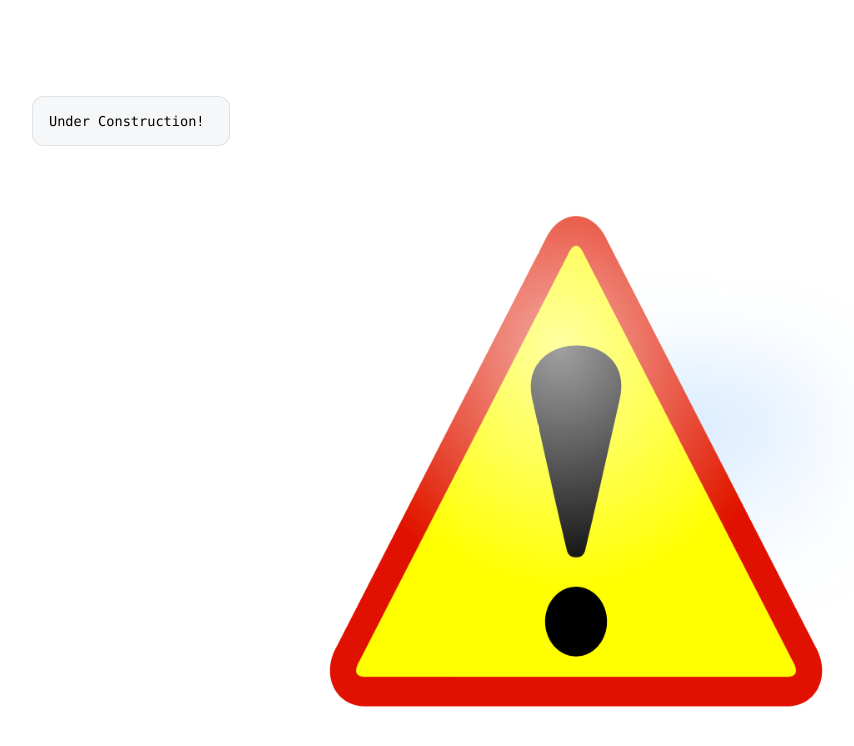
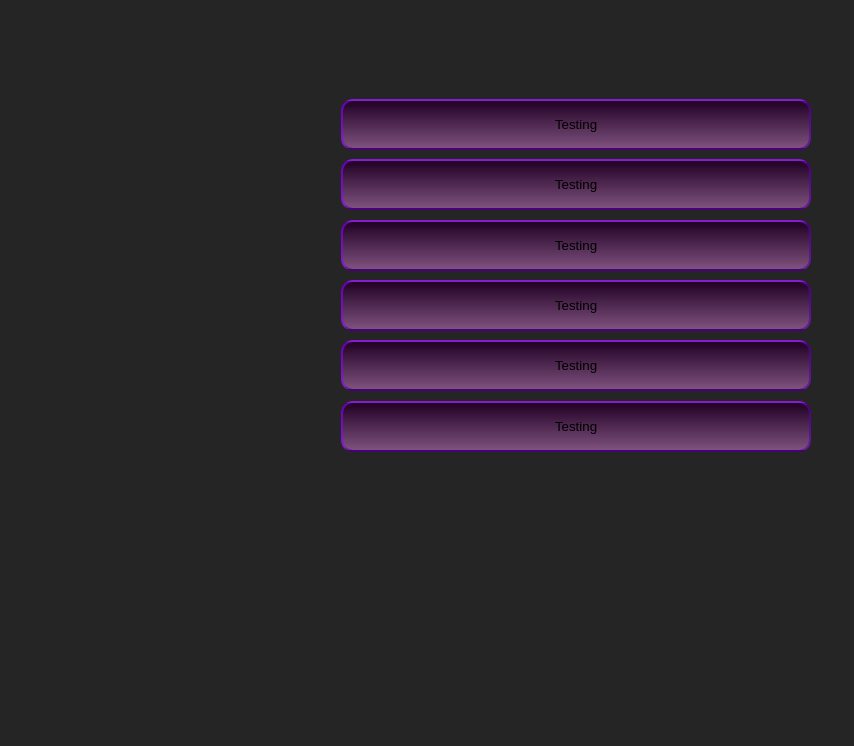
Before and after one commit to ZekkVRC/vrc.zekk.dev, a Next.js app: page / in a window 1280 px wide. Shown: the top 746 px of the page, without its empty margins (64-918 px from the left). Built offline with nearby package versions, Linux system fonts and the light colour scheme.

Commit message:
The start of my website links section

```diff
--- a/pages/index.tsx
+++ b/pages/index.tsx
@@ -8,31 +8,33 @@ const inter = Inter({ subsets: ['latin'] })
 export default function Home() {
   return (
     <>
-      <Head>
-        <title>Under Construction!</title>
-        <meta name="description" content="Generated by create next app" />
-        <meta name="viewport" content="width=device-width, initial-scale=1" />
-        <link rel="icon" href="/favicon.ico" />
-      </Head>
-      <main className={styles.main}>
-        <div className={styles.description}>
-          <p>
-            Under Construction!&nbsp;
-            <code className={styles.code}></code>
-          </p>
-        </div>
+    <main className={styles.center}>
+      <div className={styles.centertest}>
+        <a href="https://github.com">
+        <button className={styles.buttons}>Testing</button>
+        </a>
 
-        <div className={styles.center}>
-          <Image
-            className={styles.logo}
-            src="/warning.png"
-            alt="warning sign"
-            width={500}
-            height={500}
-            priority
-          />
-        </div>
-      </main>
+        <a href="https://github.com">
+        <button className={styles.buttons}>Testing</button>
+        </a>
+
+        <a href="https://github.com">
+        <button className={styles.buttons}>Testing</button>
+        </a>
+
+        <a href="https://github.com">
+        <button className={styles.buttons}>Testing</button>
+        </a>
+
+        <a href="https://github.com">
+        <button className={styles.buttons}>Testing</button>
+        </a>
+
+        <a href="https://github.com">
+        <button className={styles.buttons}>Testing</button>
+        </a>
+      </div>
+    </main>
     </>
   )
 }
--- a/styles/Home.module.css
+++ b/styles/Home.module.css
@@ -1,76 +1,7 @@
 .main {
   display: flex;
-  flex-direction: column;
-  justify-content: space-between;
-  align-items: center;
-  padding: 6rem;
-  min-height: 100vh;
 }
 
-.description {
-  display: inherit;
-  justify-content: inherit;
-  align-items: inherit;
-  font-size: 0.85rem;
-  max-width: var(--max-width);
-  width: 100%;
-  z-index: 2;
-  font-family: var(--font-mono);
-}
-
-.description a {
-  display: flex;
-  justify-content: center;
-  align-items: center;
-  gap: 0.5rem;
-}
-
-.description p {
-  position: relative;
-  margin: 0;
-  padding: 1rem;
-  background-color: rgba(var(--callout-rgb), 0.5);
-  border: 1px solid rgba(var(--callout-border-rgb), 0.3);
-  border-radius: var(--border-radius);
-}
-
-.code {
-  font-weight: 700;
-  font-family: var(--font-mono);
-}
-
-.grid {
-  display: grid;
-  grid-template-columns: repeat(4, minmax(25%, auto));
-  width: var(--max-width);
-  max-width: 100%;
-}
-
-.card {
-  padding: 1rem 1.2rem;
-  border-radius: var(--border-radius);
-  background: rgba(var(--card-rgb), 0);
-  border: 1px solid rgba(var(--card-border-rgb), 0);
-  transition: background 200ms, border 200ms;
-}
-
-.card span {
-  display: inline-block;
-  transition: transform 200ms;
-}
-
-.card h2 {
-  font-weight: 600;
-  margin-bottom: 0.7rem;
-}
-
-.card p {
-  margin: 0;
-  opacity: 0.6;
-  font-size: 0.9rem;
-  line-height: 1.5;
-  max-width: 30ch;
-}
 
 .center {
   display: flex;
@@ -80,199 +11,43 @@
   padding: 4rem 0;
 }
 
-.center::before {
-  /* background: var(--secondary-glow); */
-  border-radius: 50%;
-  width: 480px;
-  height: 360px;
-  margin-left: -400px;
-}
 
-.center::after {
-  background: var(--primary-glow);
-  width: 240px;
-  height: 180px;
-  z-index: -1;
-}
-
-.center::before,
-.center::after {
-  content: '';
-  left: 50%;
-  position: absolute;
-  filter: blur(45px);
-  transform: translateZ(0);
-}
-
-.logo,
-.thirteen {
-  position: relative;
-}
-
-.thirteen {
-  display: flex;
+.centertest {
+  /* background-image: linear-gradient(to top left, #310158a4, #000000); */
+  background-color: inherit;
   justify-content: center;
   align-items: center;
-  width: 75px;
-  height: 75px;
-  padding: 25px 10px;
-  margin-left: 16px;
+  width: calc(400px, --size-divisor);
+  padding: 2%;
   transform: translateZ(0);
   border-radius: var(--border-radius);
   overflow: hidden;
-  box-shadow: 0px 2px 8px -1px #0000001a;
+  /* box-shadow: 0px 0px 9px #a200ffa4; */
 }
 
-.thirteen::before,
-.thirteen::after {
-  content: '';
-  position: absolute;
-  z-index: -1;
+.buttons {
+  border-radius: var(--border-radius);
+  border-color: #8c00ffa4;
+  background-image: linear-gradient(to top, #440244a9, #210024);
+  align-content: center;
+  justify-content: center;
+  position: center;
+  text-emphasis-color: white;
+  height: 10%;
+  width: 100%;
+  margin-top: 2%;
+  padding: 1rem;
 }
 
-/* Conic Gradient Animation */
-.thirteen::before {
-  animation: 6s rotate linear infinite;
-  width: 200%;
-  height: 200%;
-  background: var(--tile-border);
-}
-
-/* Inner Square */
-.thirteen::after {
-  inset: 0;
-  padding: 1px;
-  border-radius: var(--border-radius);
-  background: linear-gradient(
-    to bottom right,
-    rgba(var(--tile-start-rgb), 1),
-    rgba(var(--tile-end-rgb), 1)
-  );
-  background-clip: content-box;
-}
 
 /* Enable hover only on non-touch devices */
 @media (hover: hover) and (pointer: fine) {
-  .card:hover {
+  .buttons:hover {
     background: rgba(var(--card-rgb), 0.1);
-    border: 1px solid rgba(var(--card-border-rgb), 0.15);
+    /* border: 1px solid rgba(var(--card-border-rgb), 0.15); */
   }
 
-  .card:hover span {
+  .buttons:hover span {
     transform: translateX(4px);
   }
 }
-
-@media (prefers-reduced-motion) {
-  .thirteen::before {
-    animation: none;
-  }
-
-  .card:hover span {
-    transform: none;
-  }
-}
-
-/* Mobile */
-@media (max-width: 700px) {
-  .content {
-    padding: 4rem;
-  }
-
-  .grid {
-    grid-template-columns: 1fr;
-    margin-bottom: 120px;
-    max-width: 320px;
-    text-align: center;
-  }
-
-  .card {
-    padding: 1rem 2.5rem;
-  }
-
-  .card h2 {
-    margin-bottom: 0.5rem;
-  }
-
-  .center {
-    padding: 8rem 0 6rem;
-  }
-
-  .center::before {
-    transform: none;
-    height: 300px;
-  }
-
-  .description {
-    font-size: 0.8rem;
-  }
-
-  .description a {
-    padding: 1rem;
-  }
-
-  .description p,
-  .description div {
-    display: flex;
-    justify-content: center;
-    position: fixed;
-    width: 100%;
-  }
-
-  .description p {
-    align-items: center;
-    inset: 0 0 auto;
-    padding: 2rem 1rem 1.4rem;
-    border-radius: 0;
-    border: none;
-    border-bottom: 1px solid rgba(var(--callout-border-rgb), 0.25);
-    background: linear-gradient(
-      to bottom,
-      rgba(var(--background-start-rgb), 1),
-      rgba(var(--callout-rgb), 0.5)
-    );
-    background-clip: padding-box;
-    backdrop-filter: blur(24px);
-  }
-
-  .description div {
-    align-items: flex-end;
-    pointer-events: none;
-    inset: auto 0 0;
-    padding: 2rem;
-    height: 200px;
-    background: linear-gradient(
-      to bottom,
-      transparent 0%,
-      rgb(var(--background-end-rgb)) 40%
-    );
-    z-index: 1;
-  }
-}
-
-/* Tablet and Smaller Desktop */
-@media (min-width: 701px) and (max-width: 1120px) {
-  .grid {
-    grid-template-columns: repeat(2, 50%);
-  }
-}
-
-@media (prefers-color-scheme: dark) {
-  .vercelLogo {
-    /* filter: invert(1); */
-  }
-
-  .logo,
-  .thirteen img {
-    /* filter: invert(1) drop-shadow(0 0 0.3rem #ffffff70); */
-  }
-}
-
-@keyframes rotate {
-  from {
-    transform: rotate(360deg);
-  }
-  to {
-    transform: rotate(0deg);
-  }
-}
--- a/styles/globals.css
+++ b/styles/globals.css
@@ -5,16 +5,15 @@
     'Roboto Mono', 'Oxygen Mono', 'Ubuntu Monospace', 'Source Code Pro',
     'Fira Mono', 'Droid Sans Mono', 'Courier New', monospace;
 
-  --foreground-rgb: 0, 0, 0;
-  --background-start-rgb: 214, 219, 220;
-  --background-end-rgb: 255, 255, 255;
+  /* background-image: linear-gradient(#ffffff, #ffffff);  */
+  background-color: #252525;
 
   --primary-glow: conic-gradient(
     from 180deg at 50% 50%,
-    #16abff33 0deg,
-    #0885ff33 55deg,
-    #54d6ff33 120deg,
-    #0071ff33 160deg,
+    #ec16ff33 0deg,
+    #e208ff33 55deg,
+    #ff54f133 120deg,
+    #d400ff33 160deg,
     transparent 360deg
   );
   --secondary-glow: radial-gradient(
@@ -40,7 +39,7 @@
   --card-border-rgb: 131, 134, 135;
 }
 
-@media (prefers-color-scheme: dark) {
+/* @media (prefers-color-scheme: dark) {
   :root {
     --foreground-rgb: 0, 0, 0;
     --background-start-rgb: 0, 0, 0;
@@ -69,9 +68,9 @@
     /* --callout-rgb: 20, 20, 20;
     --callout-border-rgb: 108, 108, 108;
     --card-rgb: 100, 100, 100;
-    --card-border-rgb: 200, 200, 200; */
+    --card-border-rgb: 200, 200, 200;
   }
-}
+} */
 
 * {
   box-sizing: border-box;
@@ -85,23 +84,39 @@ body {
   overflow-x: hidden;
 }
 
-body {
+/* body {
   color: rgb(var(--foreground-rgb));
   /* background: linear-gradient(
       to bottom,
       transparent,
       rgb(var(--background-end-rgb))
     )
-    rgb(var(--background-start-rgb)); */
-}
+    rgb(var(--background-start-rgb));
+} */
 
 a {
   color: inherit;
   text-decoration: none;
 }
 
-@media (prefers-color-scheme: dark) {
-  html {
-    color-scheme: dark;
+
+@media (min-width: 576px) {
+  :root {
+    --size-divisor: 2;
   }
 }
+@media (min-width: 768px) {
+  :root {
+    --size-divisor: 1.5;
+  }
+}
+@media (min-width: 992px) {
+  :root {
+    --size-divisor: 1;
+  }
+}
+@media (min-width: 1200px) {
+  :root {
+    --size-divisor: .67;
+  }
+}
```
